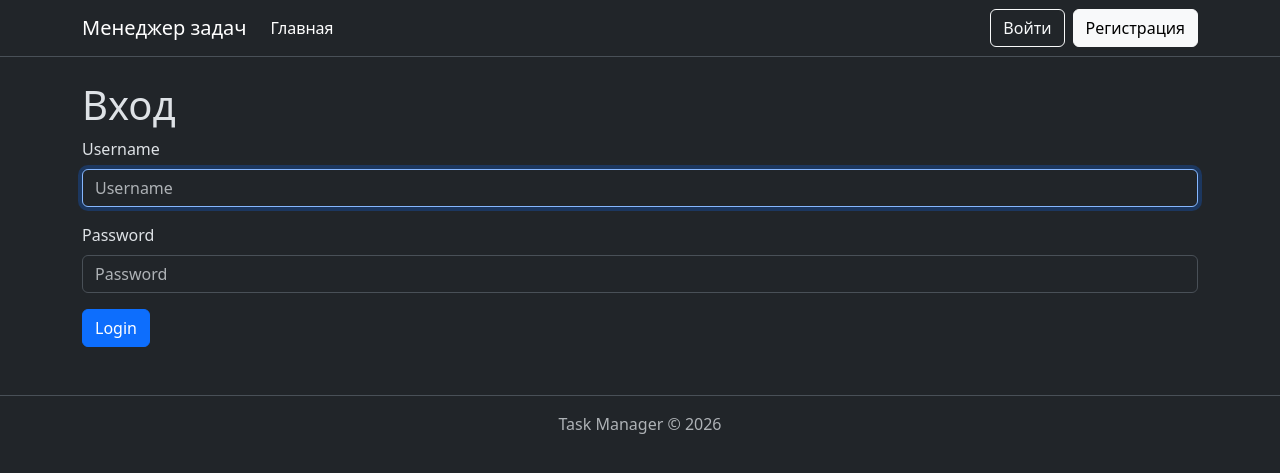
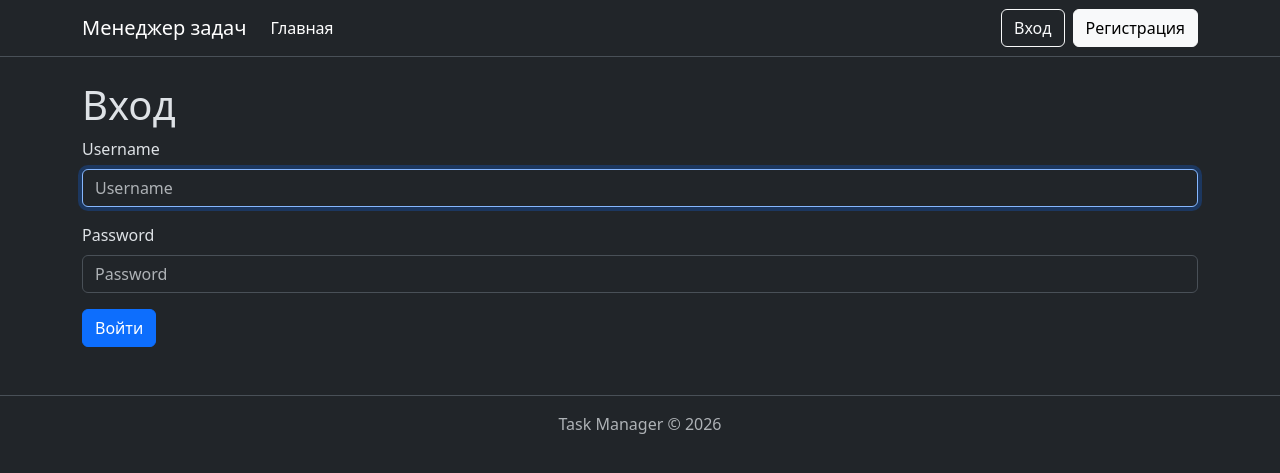
Before and after one commit to UselessHumster/python-project-52, a Django app: page /login/ in a window 1280 px wide. Shown: the top 473 px of the page. Run offline with Django 5.2, Linux system fonts and the light colour scheme; parts of the project's set-up code (start-up, migrations or seed data) failed here and were passed over; some libraries are stand-ins or nearby versions.

Commit message:
changed Выйти on Вход

```diff
--- a/task_manager/templates/base.html
+++ b/task_manager/templates/base.html
@@ -46,10 +46,10 @@
         </span>
         <form method="post" action="{% url 'logout' %}">
           {% csrf_token %}
-          <button class="btn btn-outline-light" type="submit">Выйти</button>
+          <button class="btn btn-outline-light" type="submit">Выход</button>
         </form>
       {% else %}
-        <a class="btn btn-outline-light" href="{% url 'login' %}">Войти</a>
+        <a class="btn btn-outline-light" href="{% url 'login' %}">Вход</a>
         <a class="btn btn-light" href="{% url 'user_create' %}">Регистрация</a>
       {% endif %}
     </div>
--- a/task_manager/templates/registration/login.html
+++ b/task_manager/templates/registration/login.html
@@ -7,6 +7,6 @@
 <form method="post">
   {% csrf_token %}
   {% bootstrap_form form %}
-  {% bootstrap_button button_type="submit" content="Login" %}
+  {% bootstrap_button button_type="submit" content="Войти" %}
 </form>
 {% endblock %}
--- a/task_manager/users/forms.py
+++ b/task_manager/users/forms.py
@@ -1,6 +1,7 @@
 from django import forms
 from django.contrib.auth.forms import UserCreationForm
 from django.contrib.auth.models import User
+
 
 class UserCreateForm(UserCreationForm):
     username = forms.CharField(
```
